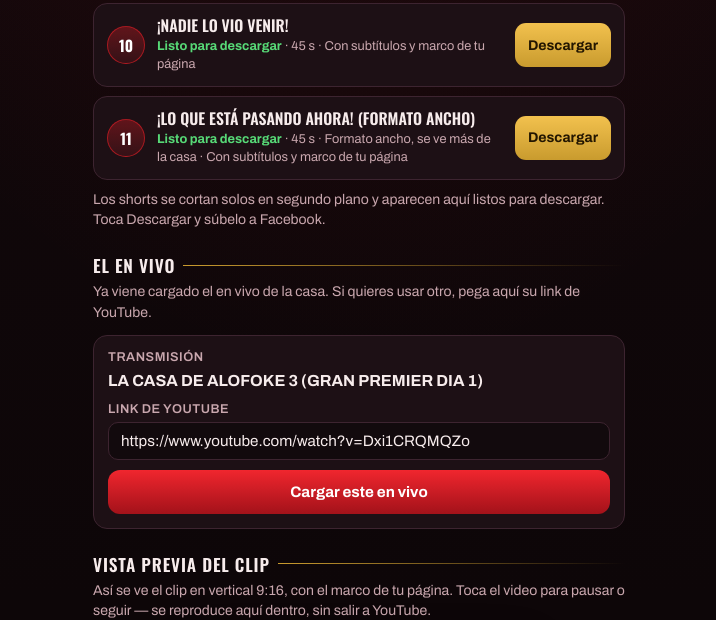
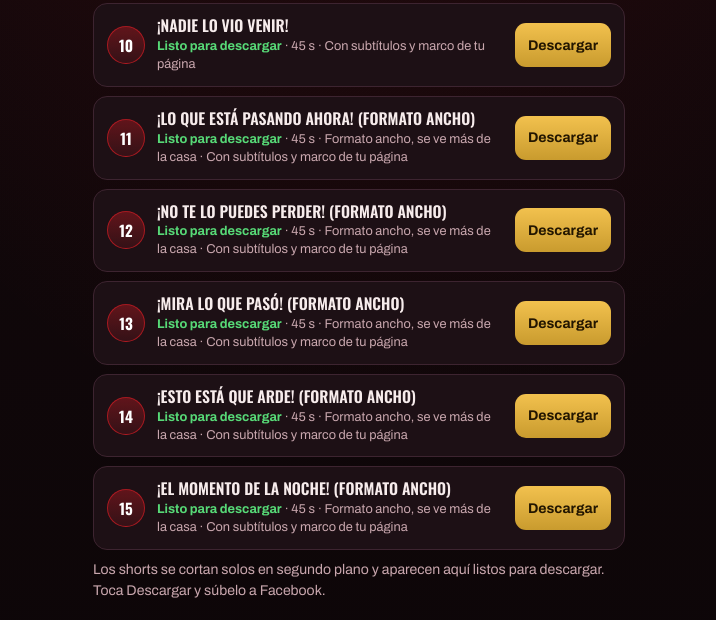
Before and after one commit to ezequielrg680/clips-alofoke-3, a plain HTML site: page index.html in a window 1280 px wide. Shown: the part 1089-1709 px from the top of the page, without its empty margins (281-997 px from the left). Drawn offline with nearby package versions, Linux system fonts and the light colour scheme.

Commit message:
Publicar Clips GTA en GitHub Pages

```diff
--- a/index.html
+++ b/index.html
@@ -230,7 +230,7 @@
       <!-- Shorts listos para descargar -->
       <section id="shortsListos">
         <h2>Mis shorts listos para descargar</h2>
-        <p class="sub">Estos 11 shorts ya están terminados. Toca «Descargar», se abre en Google Drive en una pestaña nueva, lo bajas a tu teléfono y lo subes a Facebook.</p>
+        <p class="sub">Estos 15 shorts ya están terminados. Toca «Descargar», se abre en Google Drive en una pestaña nueva, lo bajas a tu teléfono y lo subes a Facebook.</p>
         <div class="short-item">
           <div class="short-num">01</div>
           <div class="short-main">
@@ -318,6 +318,38 @@
             <div class="short-meta"><span class="listo">Listo para descargar</span> · 45 s · Formato ancho, se ve más de la casa · Con subtítulos y marco de tu página</div>
           </div>
           <a class="btn-download" href="https://drive.google.com/file/d/1sNS_JXuohcRlOV7nmzQa08UVHsXSN-Ca/view?usp=drivesdk" target="_blank" rel="noopener">Descargar</a>
+        </div>
+        <div class="short-item">
+          <div class="short-num">12</div>
+          <div class="short-main">
+            <div class="short-title">¡NO TE LO PUEDES PERDER! (formato ancho)</div>
+            <div class="short-meta"><span class="listo">Listo para descargar</span> · 45 s · Formato ancho, se ve más de la casa · Con subtítulos y marco de tu página</div>
+          </div>
+          <a class="btn-download" href="https://drive.google.com/file/d/1lxEN_2CLQ2pbwhGZTIICYMejlPu2ZBmb/view?usp=drivesdk" target="_blank" rel="noopener">Descargar</a>
+        </div>
+        <div class="short-item">
+          <div class="short-num">13</div>
+          <div class="short-main">
+            <div class="short-title">¡MIRA LO QUE PASÓ! (formato ancho)</div>
+            <div class="short-meta"><span class="listo">Listo para descargar</span> · 45 s · Formato ancho, se ve más de la casa · Con subtítulos y marco de tu página</div>
+          </div>
+          <a class="btn-download" href="https://drive.google.com/file/d/1QC_ql2s4xrLyMfzqwvRFq9PUdQ78KXmg/view?usp=drivesdk" target="_blank" rel="noopener">Descargar</a>
+        </div>
+        <div class="short-item">
+          <div class="short-num">14</div>
+          <div class="short-main">
+            <div class="short-title">¡ESTO ESTÁ QUE ARDE! (formato ancho)</div>
+            <div class="short-meta"><span class="listo">Listo para descargar</span> · 45 s · Formato ancho, se ve más de la casa · Con subtítulos y marco de tu página</div>
+          </div>
+          <a class="btn-download" href="https://drive.google.com/file/d/1h-FMfnJZic7Fcj5tU33ic5_Sy7MqvT7E/view?usp=drivesdk" target="_blank" rel="noopener">Descargar</a>
+        </div>
+        <div class="short-item">
+          <div class="short-num">15</div>
+          <div class="short-main">
+            <div class="short-title">¡EL MOMENTO DE LA NOCHE! (formato ancho)</div>
+            <div class="short-meta"><span class="listo">Listo para descargar</span> · 45 s · Formato ancho, se ve más de la casa · Con subtítulos y marco de tu página</div>
+          </div>
+          <a class="btn-download" href="https://drive.google.com/file/d/1ACVFS1J2d-w8IRmey-Hpm_Aj6oKkJH9j/view?usp=drivesdk" target="_blank" rel="noopener">Descargar</a>
         </div>
         <p class="sub" style="margin-top:10px">Los shorts se cortan solos en segundo plano y aparecen aquí listos para descargar. Toca Descargar y súbelo a Facebook.</p>
       </section>
```
